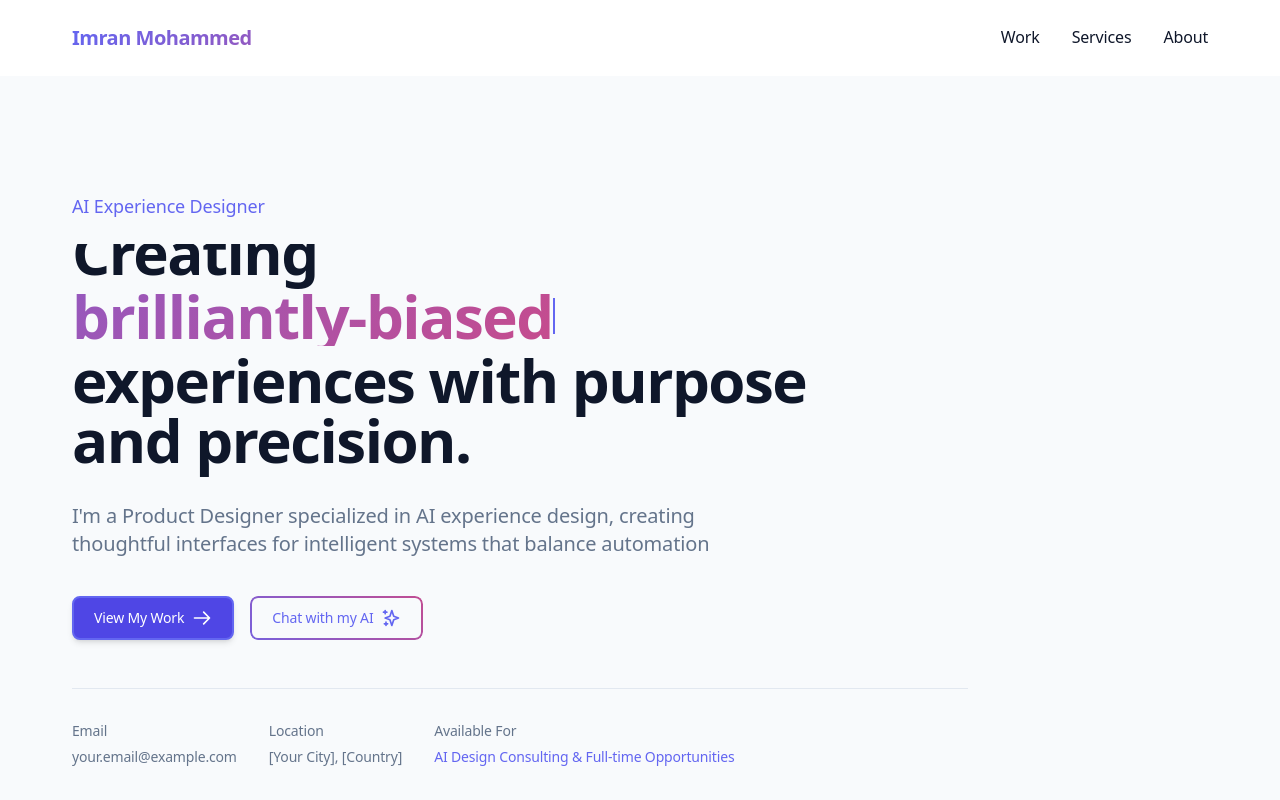
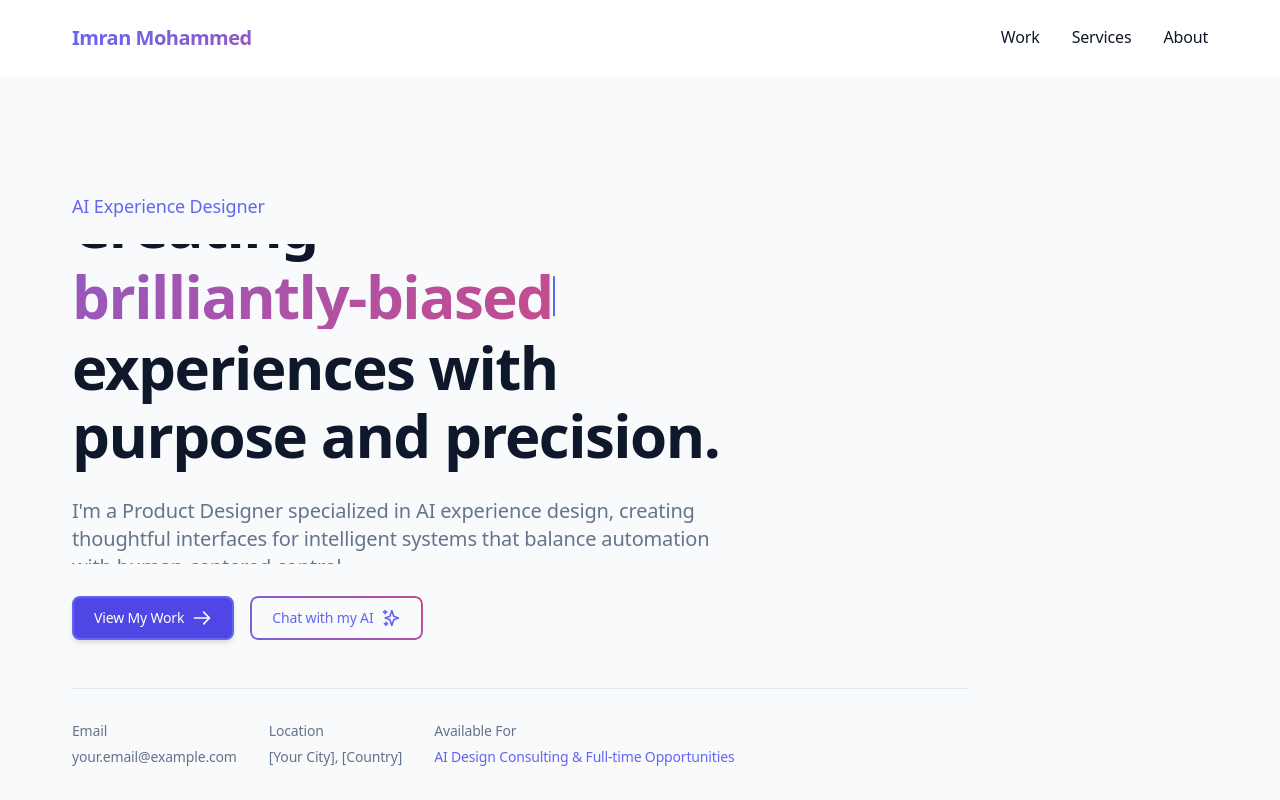
Before and after one commit to reportkaro/imranaiportfolio, a Next.js app: page / in a window 1280 px wide. Shown: the top 800 px of the page. Built offline with nearby package versions, Linux system fonts and the light colour scheme.

Commit message:
Fix heading misalignment with stacked layout approach and proper text flow

```diff
--- a/src/app/globals.css
+++ b/src/app/globals.css
@@ -176,18 +176,18 @@ p {
   box-shadow: 0 10px 25px var(--card-shadow);
 }
 
-/* Gradient text */
+/* Updated Gradient text styles for better text flow */
 .gradient-text {
+  background-image: linear-gradient(135deg, var(--accent), var(--tertiary));
   background-size: 300% 300%;
-  transition: all 0.3s ease-out;
+  -webkit-background-clip: text;
+  background-clip: text;
+  color: transparent;
   display: inline-block;
   line-height: 1.1;
-  background-clip: text;
-  -webkit-background-clip: text;
-  color: transparent;
-  background-image: linear-gradient(135deg, var(--accent), var(--tertiary));
   padding: 0;
   margin: 0;
+  width: fit-content;
 }
 
 /* Section title underline */
@@ -474,24 +474,28 @@ p {
   position: relative;
 }
 
-/* Gradient text improvements */
-.gradient-text {
-  background-size: 300% 300%;
-  transition: all 0.3s ease-out;
-  display: inline-block;
-  line-height: 1.1;
-  background-clip: text;
-  -webkit-background-clip: text;
-  color: transparent;
-  background-image: linear-gradient(135deg, var(--accent), var(--tertiary));
-  padding: 0;
-  margin: 0;
+/* Improve heading flow at different screen sizes */
+@media (min-width: 768px) {
+  h1 .flex-col {
+    max-width: 90%;
+  }
 }
 
-/* Improve responsive behavior for hero headings */
+@media (min-width: 1024px) {
+  h1 .flex-col {
+    max-width: 80%;
+  }
+}
+
+/* Improved mobile styles */
 @media (max-width: 640px) {
   h1 {
     font-size: 2.5rem !important;
+    line-height: 1.2 !important;
+  }
+
+  h1 .flex-col {
+    gap: 0.5rem !important;
   }
 
   h1 br {
@@ -508,4 +512,9 @@ p {
     display: inline-block;
     margin-bottom: 0.1em;
   }
+
+  /* Add extra bottom margin to last div in heading for mobile */
+  h1 .flex-col > div:last-child {
+    margin-bottom: 0.5rem;
+  }
 }
--- a/src/components/sections/hero/HeroHeading.tsx
+++ b/src/components/sections/hero/HeroHeading.tsx
@@ -38,25 +38,22 @@ const HeroHeading = ({ isVisible, aiTextOptions }: HeroHeadingProps) => {
       style={{ willChange: "opacity" }}
       ref={elementRef}
     >
-      {/* Reduced font sizes and simplified structure */}
       <div
-        className={`mb-6 md:mb-8 transition-all duration-300 ${
+        className={`transition-all duration-300 ${
           isVisible ? 'translate-y-0 opacity-100' : 'translate-y-6 opacity-0'
         }`}
       >
-        <h1 className="text-3xl md:text-4xl lg:text-5xl xl:text-6xl font-bold tracking-tight leading-tight">
-          Creating
-        </h1>
-
-        <div className="my-1">
+        <h1 className="text-4xl sm:text-4xl md:text-5xl lg:text-5xl xl:text-6xl font-bold mb-8 leading-[1.1] tracking-tight">
+          <div className="flex flex-col gap-2">
+            <div>Creating</div>
+            <div>
               <span
                 ref={gradientTextRef}
-            className="gradient-text animate-gradient text-3xl md:text-4xl lg:text-5xl xl:text-6xl font-bold tracking-tight"
+                className="gradient-text animate-gradient"
                 style={{
                   backgroundSize: '300% 300%',
                   transition: 'all 1.5s cubic-bezier(0.22, 1, 0.36, 1)',
                   opacity: textOpacity,
-              display: 'inline-block',
                   position: 'relative'
                 }}
               >
@@ -66,14 +63,14 @@ const HeroHeading = ({ isVisible, aiTextOptions }: HeroHeadingProps) => {
                 )}
               </span>
             </div>
-
-        <h1 className="text-3xl md:text-4xl lg:text-5xl xl:text-6xl font-bold tracking-tight leading-tight">
-          experiences with purpose<br />and precision.
+            <div>experiences with</div>
+            <div>purpose and precision.</div>
+          </div>
         </h1>
       </div>
 
       <p
-        className={`text-lg md:text-xl text-muted mb-0 max-w-2xl leading-relaxed transition-all duration-300 ${
+        className={`text-lg md:text-xl text-muted max-w-2xl leading-relaxed mb-8 transition-all duration-300 ${
           isVisible ? 'translate-y-0 opacity-100' : 'translate-y-8 opacity-0'
         }`}
       >
```
Lines whose indentation alone changed are shown as unchanged.
